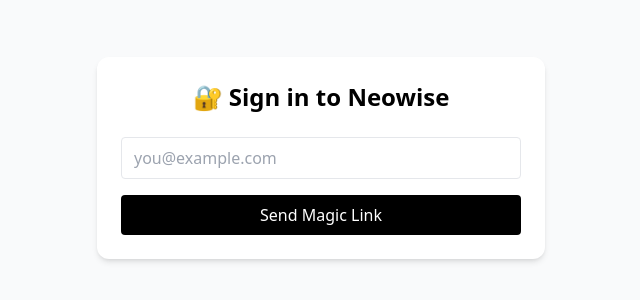
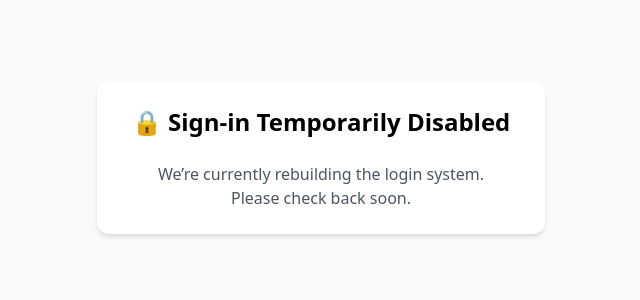
Before and after one commit to neowiseFP/neowise, a Next.js app: page /login in a window 1280 px wide. Shown: the part 242-542 px from the top of the page, without its empty margins (319-959 px from the left). Built offline with nearby package versions, Linux system fonts and the light colour scheme.

Commit message:
Temporarily disable login UI and logic

```diff
--- a/pages/login.tsx
+++ b/pages/login.tsx
@@ -1,57 +1,15 @@
 'use client'
-import { supabase } from '@/lib/supabaseClient'
-import { useState } from 'react'
 
 export default function Login() {
-  const [email, setEmail] = useState('')
-  const [sent, setSent] = useState(false)
-
-  const handleLogin = async () => {
-    const redirectUrl =
-      process.env.NODE_ENV === 'development'
-        ? 'http://localhost:3000/dashboard/cashflow'
-        : 'https://www.neowise.io/dashboard/cashflow'
-
-    console.log('Redirecting to:', redirectUrl)
-
-    const { error } = await supabase.auth.signInWithOtp({
-      email,
-      options: {
-        emailRedirectTo: redirectUrl,
-        shouldCreateUser: true,
-      },
-    })
-
-    if (!error) setSent(true)
-    else alert(error.message)
-  }
-
   return (
     <div className="flex items-center justify-center min-h-screen bg-gray-50 p-4">
       <div className="bg-white rounded-xl shadow-md p-6 w-full max-w-md">
-        <h1 className="text-2xl font-bold mb-6 text-center">🔐 Sign in to Neowise</h1>
+        <h1 className="text-2xl font-bold mb-6 text-center">🔒 Sign-in Temporarily Disabled</h1>
 
-        {sent ? (
-          <div className="text-center text-green-600">
-            ✅ Check your email for a magic link.
-          </div>
-        ) : (
-          <div className="space-y-4">
-            <input
-              className="w-full border rounded px-3 py-2"
-              type="email"
-              placeholder="you@example.com"
-              value={email}
-              onChange={(e) => setEmail(e.target.value)}
-            />
-            <button
-              onClick={handleLogin}
-              className="w-full bg-black text-white py-2 rounded hover:bg-gray-900 transition"
-            >
-              Send Magic Link
-            </button>
-          </div>
-        )}
+        <div className="text-center text-gray-600">
+          We’re currently rebuilding the login system.<br />
+          Please check back soon.
+        </div>
       </div>
     </div>
   )
```
